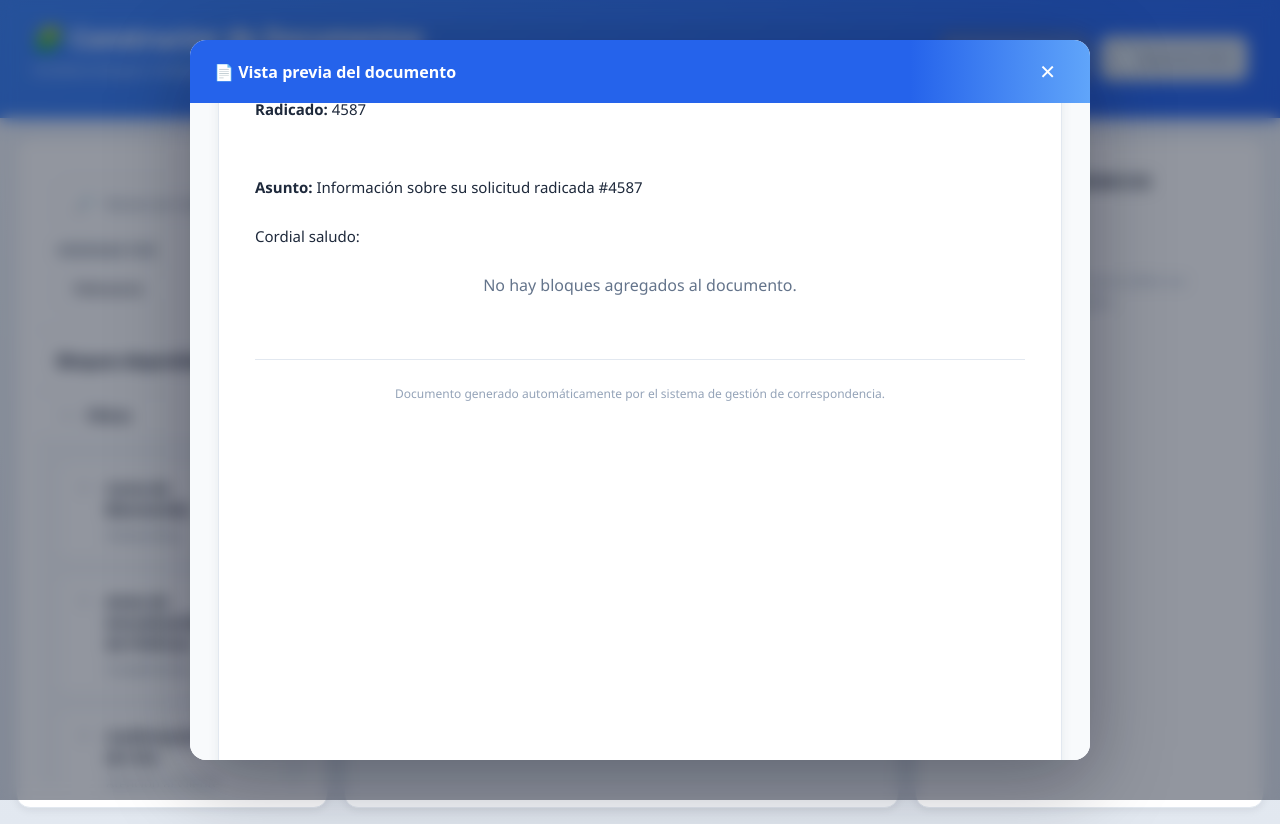
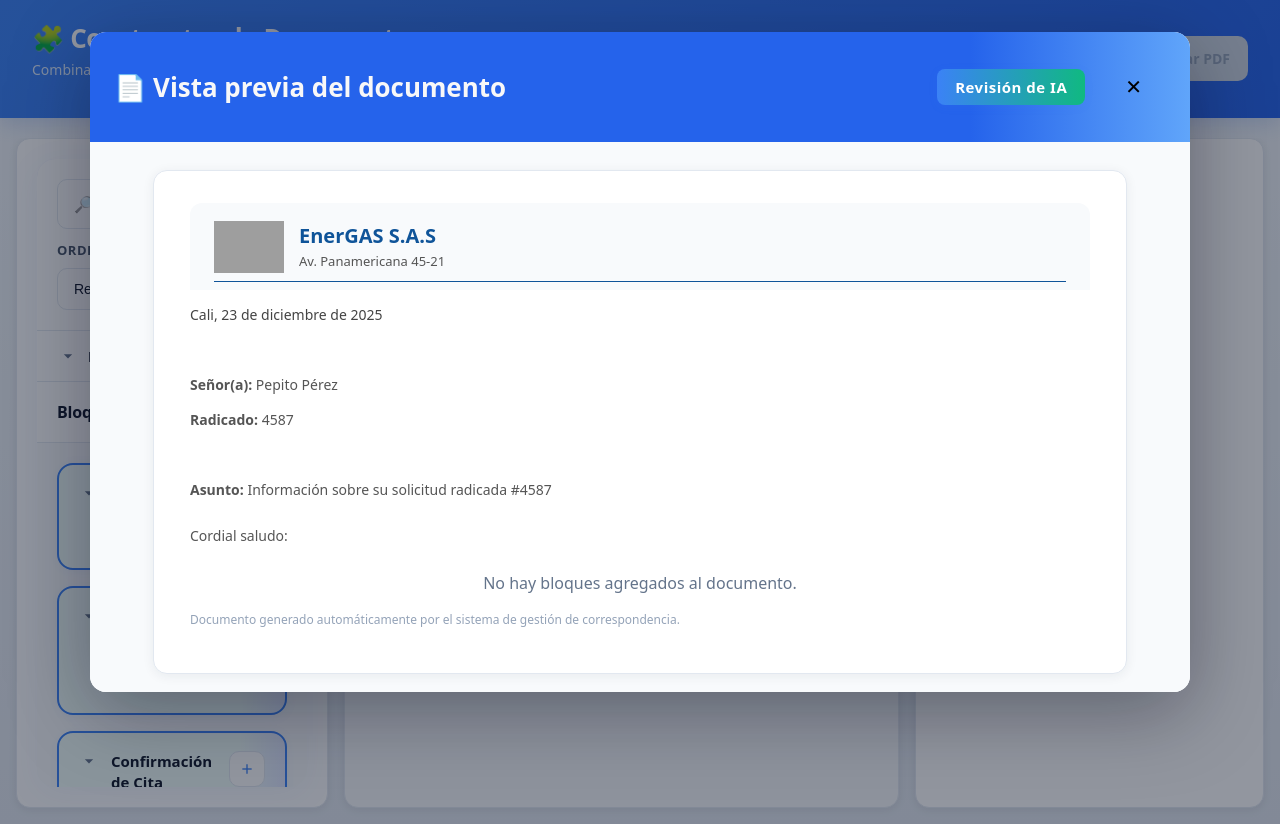
Before and after one commit to ProxityGit/Blocket, a React (Vite) app: page /constructor/1 in a window 1280 px wide. Both pictures are taken after a click on the button "👁️ Vista Previa". Built offline with nearby package versions, Linux system fonts and the light colour scheme; grey boxes are pictures that could not be loaded.

Commit message:
feat: Update styles and functionality for BlockList, DocumentEditor, and PreviewModal components

```diff
--- a/src/components/BlockList.css
+++ b/src/components/BlockList.css
@@ -24,8 +24,9 @@
   display:flex;
   flex-direction:column;
   height:100%;
-  background:var(--bg-subtle);
-  border-radius:var(--radius);
+  background:linear-gradient(135deg, #e0e7ff 0%, #f0fdfa 100%);
+  border-radius:18px;
+  box-shadow:0 6px 32px rgba(59,130,246,0.08);
   overflow:hidden;
 }
 
@@ -38,6 +39,74 @@
   background:var(--bg-card);
   border-bottom:1px solid var(--line);
   box-shadow:var(--shadow-sm);
+}
+
+/* Barra de pestañas/tabs */
+.tabs-bar{
+  display:flex;
+  align-items:center;
+  gap:4px;
+  padding:12px 20px;
+  background:var(--bg-card);
+  border-bottom:2px solid var(--line);
+  overflow-x:auto;
+  overflow-y:hidden;
+}
+.tabs-bar::-webkit-scrollbar{
+  height:4px;
+}
+.tabs-bar::-webkit-scrollbar-track{
+  background:var(--bg-subtle);
+}
+.tabs-bar::-webkit-scrollbar-thumb{
+  background:var(--muted);
+  border-radius:4px;
+}
+
+.tab-item{
+  display:flex;
+  align-items:center;
+  gap:8px;
+  padding:10px 18px;
+  background:transparent;
+  border:none;
+  border-bottom:3px solid transparent;
+  color:var(--text-secondary);
+  font-size:14px;
+  font-weight:600;
+  cursor:pointer;
+  transition:all 0.2s ease;
+  white-space:nowrap;
+  position:relative;
+}
+.tab-item:hover{
+  color:var(--brand);
+  background:var(--bg-subtle);
+  border-radius:8px 8px 0 0;
+}
+.tab-item.active{
+  color:var(--brand);
+  border-bottom-color:var(--brand);
+}
+.tab-item.active:hover{
+  background:transparent;
+}
+
+.tab-icon{
+  font-size:18px;
+  display:flex;
+  align-items:center;
+}
+
+.tab-badge{
+  background:var(--brand);
+  color:#fff;
+  font-size:11px;
+  font-weight:700;
+  padding:2px 6px;
+  border-radius:10px;
+  min-width:20px;
+  text-align:center;
 }
 
 .search-wrap{
@@ -142,6 +211,7 @@
   border-bottom:1px solid var(--line);
   background:var(--bg-card);
   box-shadow:var(--shadow-sm);
+
 }
 .filters-toggle{
   width:100%;
@@ -150,7 +220,7 @@
   gap:10px;
   padding:14px 20px;
   background:transparent;
-  border:0;
+  border:1;
   cursor:pointer;
   color:var(--text);
   font-weight:600;
@@ -181,8 +251,11 @@
 }
 
 .filters-panel{
-  padding:0 20px 20px;
+  padding:12px 20px 16px 20px;
   animation:slideDown 0.2s ease;
+  display:flex;
+  flex-direction:column;
+  gap:10px;
 }
 
 @keyframes slideDown {
@@ -191,16 +264,21 @@
 }
 
 .filters-grid{
-  display:grid;
-  grid-template-columns:repeat(3,minmax(0,1fr));
-  gap:14px;
+  display:flex;
+  flex-direction:column;
+  gap:12px;
+  justify-content:flex-start;
 }
 @media (max-width: 900px){ .filters-grid{ grid-template-columns:1fr; } }
 
 .filter-field{
   display:flex;
   flex-direction:column;
-  gap:8px;
+  align-items:flex-start;
+  gap:4px;
+  background:transparent;
+  border-radius:8px;
+  padding:0;
 }
 .filter-label{
   font-size:13px;
@@ -208,10 +286,11 @@
   font-weight:600;
   text-transform:uppercase;
   letter-spacing:0.5px;
+  margin-right:0;
 }
 .filter-select{
   padding:12px 16px;
-  border:1px solid var(--line);
+  border:1.5px solid var(--line);
   border-radius:10px;
   background:var(--bg);
   font-size:14px;
@@ -277,6 +356,8 @@
 }
 .chip-soft{
   background:var(--chip);
+  color:var(--text-secondary);
+  font-weight:500;
 }
 
 .btn{
@@ -286,6 +367,10 @@
   font-size:13px;
   transition:all 0.2s ease;
   border:none;
+}
+
+.btn:focus{
+  outline:none;
 }
 .btn-primary{
   padding:10px 18px;
@@ -314,10 +399,14 @@
   background:transparent;
   color:var(--brand);
   border:1.5px solid var(--line);
+  outline:none;
 }
 .btn-ghost:hover{
   background:var(--bg-subtle);
   border-color:var(--brand);
+}
+.btn-ghost:focus{
+  outline:none;
 }
 .btn-pill{
   padding:8px 16px;
@@ -364,21 +453,21 @@
 
 /* Tarjeta de bloque */
 .block-item{
-  border:1px solid var(--line);
-  border-radius:var(--radius);
-  background:var(--bg-card);
-  margin-bottom:12px;
-  transition:all 0.2s ease;
-  box-shadow:var(--shadow-sm);
+  border:2px solid #3b82f6;
+  border-radius:16px;
+  background:linear-gradient(90deg, #f0fdfa 80%, #e0e7ff 100%);
+  margin-bottom:16px;
+  transition:all 0.2s cubic-bezier(.4,0,.2,1);
+  box-shadow:0 2px 12px rgba(59,130,246,0.07);
 }
 .block-item:hover{
-  border-color:#cbd5e1;
-  box-shadow:var(--shadow-md);
-  transform:translateY(-2px);
+  border-color:#2563eb;
+  box-shadow:0 8px 32px rgba(59,130,246,0.13);
+  transform:scale(1.03);
 }
 .block-item.expanded{
-  box-shadow:var(--shadow-lg);
-  border-color:var(--brand);
+  box-shadow:0 12px 36px rgba(16,185,129,0.13);
+  border-color:#10b981;
 }
 .block-item.disabled{
   opacity:.75;
@@ -389,18 +478,19 @@
   display:flex;
   align-items:flex-start;
   gap:12px;
-  padding:16px;
+  padding:18px 20px;
   cursor:pointer;
-  transition:background 0.2s ease;
+  transition:background 0.2s cubic-bezier(.4,0,.2,1);
 }
 .block-head:hover{
-  background:var(--bg-subtle);
+  background:rgba(59,130,246,0.07);
 }
 .block-main{
   flex:1;
   min-width:0;
   display:flex;
   flex-direction:column;
+  color:#0f172a;
   gap:6px;
 }
 .block-title{
@@ -419,12 +509,15 @@
   flex-shrink:0;
 }
 
-/* Panel detallado */
+/* Panel detallado con id, tipo y causal*/
 .block-panel{
-  border-top:1px solid var(--line);
+  border:1px solid var(--line);
   padding:16px;
   background:var(--bg-subtle);
-  animation:slideDown 0.2s ease;
+transition:all 0.6s ease;
+  border-radius: 12px;
+
+
 }
 .panel-grid{
   display:flex;
@@ -438,6 +531,7 @@
   padding:12px 0;
   border-bottom:1px solid var(--line);
   transition:background 0.15s ease;
+  line-height: 1;
 }
 .panel-item:hover{
   background:var(--bg-card);
--- a/src/components/BlockList.jsx
+++ b/src/components/BlockList.jsx
@@ -171,11 +171,7 @@ export default function BlockList({ bloques, documento, onAgregar }) {
         </div>
       </div>
 
-      {/* Header con contador */}
-      <div className="blocklist-header">
-        <h3>Bloques disponibles</h3>
-        <span className="count">{bloquesOrdenados.length}</span>
-      </div>
+
 
       {/* Filtros */}
       <section className="filters-wrap">
@@ -219,6 +215,12 @@ export default function BlockList({ bloques, documento, onAgregar }) {
         )}
       </section>
 
+       {/* Header con contador */}
+      <div className="blocklist-header">
+        <h3>Bloques disponibles</h3>
+        <span className="count">{bloquesOrdenados.length}</span>
+      </div>
+
       {/* Lista */}
       <div className="blocklist-content">
         {bloquesOrdenados.map(b => (
--- a/src/components/DocumentEditor.css
+++ b/src/components/DocumentEditor.css
@@ -1,3 +1,44 @@
+.print-mode .documento-panel,
+.print-mode .document-header,
+.print-mode .letter-meta,
+.print-mode .letter-saludo,
+.print-mode .bloque-body-acordeon {
+  padding-left: 64px !important;
+  padding-right: 64px !important;
+  margin-left: 0 !important;
+  margin-right: 0 !important;
+  font-size: 16px !important;
+}
+/* Estilos para exportación PDF (print-mode) */
+.print-mode .bloque-header-acordeon,
+.print-mode .bloque-toolbar,
+.print-mode .acordeon-toggle,
+.print-mode .remove-btn,
+.print-mode .btn-conector {
+  display: none !important;
+}
+.print-mode .bloque-body-acordeon {
+  padding: 0 48px 12px 48px !important;
+}
+.print-mode .documento-panel {
+  padding: 48px 48px 48px 48px !important;
+}
+.print-mode .documento-panel {
+  background: #fff !important;
+  box-shadow: none !important;
+  border-radius: 0 !important;
+  width: 794px !important;
+  min-height: 1123px !important;
+  margin: 0 auto !important;
+  font-size: 16px !important;
+  color: #222 !important;
+}
+.print-mode .bloque-editable {
+  box-shadow: none !important;
+  border: none !important;
+  margin-bottom: 0 !important;
+  background: transparent !important;
+}
 .bloque-justificado {
   text-align: justify;
 }
@@ -28,25 +69,24 @@
 }
 /* --- Bloques acordeón modernos --- */
 .bloque-acordeon {
-  background: #fff;
-  border-radius: 14px;
-  box-shadow: 0 4px 24px rgba(30,41,59,0.10);
-  margin-bottom: 22px;
-  border: 1.5px solid #e0e7ef;
+  background: #ffffff;
+  border-radius: 10px;
+  box-shadow: 0 2px 8px rgba(30,41,59,0.07);
+  margin-bottom: 18px;
+  border: 2.5px solid #e5e7eb;
   transition: box-shadow 0.18s, border 0.18s;
-  overflow: hidden;
+  overflow: visible;
   position: relative;
 }
 .bloque-acordeon.open {
   box-shadow: 0 8px 32px rgba(37,99,235,0.13);
-  border-color: #2563eb;
 }
 .bloque-header-acordeon {
   display: flex;
   align-items: center;
   gap: 16px;
   padding: 18px 22px 18px 18px;
-  background: linear-gradient(90deg, #f1f5f9 80%, #e0e7ef 100%);
+  background: #ffffff;
   cursor: pointer;
   font-weight: 600;
   font-size: 1.08em;
@@ -55,7 +95,7 @@
   user-select: none;
 }
 .bloque-header-acordeon:hover {
-  background: linear-gradient(90deg, #e0e7ef 80%, #f1f5f9 100%);
+  background: #f5f7fa;
 }
 .drag-handle {
   font-size: 1.3em;
@@ -75,8 +115,16 @@
 .bloque-body-acordeon {
   padding: 18px 24px 22px 24px;
   background: #f8fafc;
+  border-radius: 0 0 10px 10px;
   animation: fadeIn 0.2s;
-}
+  /* Colores modernos para los bordes según el orden se aplican por clase adicional */
+/* Colores para los primeros 6 bloques, puedes agregar más si lo necesitas */
+.bloque-acordeon.bloque-orden-1 { border-color: #2563eb !important; border-width: 2.5px !important; }
+.bloque-acordeon.bloque-orden-2 { border-color: #10b981 !important; border-width: 2.5px !important; }
+.bloque-acordeon.bloque-orden-3 { border-color: #f59e42 !important; border-width: 2.5px !important; }
+.bloque-acordeon.bloque-orden-4 { border-color: #e11d48 !important; border-width: 2.5px !important; }
+.bloque-acordeon.bloque-orden-5 { border-color: #6366f1 !important; border-width: 2.5px !important; }
+.bloque-acordeon.bloque-orden-6 { border-color: #14b8a6 !important; border-width: 2.5px !important; }
 .bloque-toolbar {
   display: flex;
   align-items: center;
--- a/src/components/DocumentEditor.jsx
+++ b/src/components/DocumentEditor.jsx
@@ -25,7 +25,8 @@ function DocumentEditor({
   tenantHeader,
   camposValores,
 }) {
-  const [openIdx, setOpenIdx] = useState(null);
+  const [openIdxs, setOpenIdxs] = useState([]);
+  console.log("[DEBUG] opcionesConector:", opcionesConector);
   return (
     <div className="documento-panel">
       <div className="documento" ref={docRef}>
@@ -49,16 +50,15 @@ function DocumentEditor({
                   return (
                     <Draggable key={b.id} draggableId={String(b.id)} index={i}>
                       {(provided, snapshot) => {
-                        const isOpen = openIdx === i;
+                        const isOpen = openIdxs.includes(i);
+                        const ordenClass = `bloque-orden-${(i % 6) + 1}`;
                         return (
                           <div
                             ref={provided.innerRef}
                             {...provided.draggableProps}
-
-
-                            className={`bloque-editable bloque-acordeon ${snapshot.isDragging ? "dragging" : ""} ${isOpen ? "open" : ""}`}
+                            className={`bloque-editable bloque-acordeon ${ordenClass} ${snapshot.isDragging ? "dragging" : ""} ${isOpen ? "open" : ""}`}
                           >
-                            <div className="bloque-header-acordeon" onClick={() => setOpenIdx(isOpen ? null : i)}>
+                            <div className="bloque-header-acordeon" onClick={() => setOpenIdxs(isOpen ? openIdxs.filter(idx => idx !== i) : [...openIdxs, i])}>
                               <span className="drag-handle" {...provided.dragHandleProps} title="Arrastrar para mover">☰</span>
                               <span className="bloque-titulo">{b.titulo}</span>
                               <span className={`status-tag ${completo ? "completo" : "pendiente"}`}
@@ -98,7 +98,11 @@ function DocumentEditor({
                                         : "➕ Agregar conector"}
                                     </button>
                                     <div className="conector-dropdown">
-                                      {opcionesConector.map((opt, idx) => (
+                                      {/* DEBUG: Mostrar opciones de conector */}
+                                      {opcionesConector && opcionesConector.length === 0 && (
+                                        <div className="conector-option">No hay conectores disponibles</div>
+                                      )}
+                                      {opcionesConector && opcionesConector.map((opt, idx) => (
                                         <div
                                           key={idx}
                                           className="conector-option"
--- a/src/components/LetterHeader.css
+++ b/src/components/LetterHeader.css
@@ -1,3 +1,12 @@
+.print-mode .letter-header,
+.print-mode .letter-company,
+.print-mode .letter-meta,
+.print-mode .letter-saludo {
+  padding-left: 0px !important;
+  padding-right: 30px !important;
+  margin-left: 0 !important;
+  margin-right: 0 !important;
+}
 /* ========== LETTER HEADER STYLES ========== */
 
 .letter-header {
@@ -45,7 +54,7 @@
 
 /* --- Fecha y destinatario --- */
 .letter-meta {
-  font-size: 15px;
+  font-size: 14px;
   margin-bottom: 25px;
 }
 
@@ -58,5 +67,5 @@
 /* --- Saludo --- */
 .letter-saludo {
   margin-bottom: 25px;
-  font-size: 15px;
+  font-size: 14px;
 }
--- a/src/components/PreviewModal.css
+++ b/src/components/PreviewModal.css
@@ -73,22 +73,30 @@
 }
 .preview-overlay {
   position: fixed;
-  inset: 0;
+  top: 0;
+  left: 0;
+  width: 100vw;
+  height: 100vh;
   background: rgba(15, 23, 42, 0.45);
   display: flex;
-  align-items: center;
+  align-items: flex-start;
   justify-content: center;
   z-index: 9999;           /* por encima de todo */
+  padding-top: 32px;
 }
 
 
 .preview-modal {
-  width: min(900px, 96vw);
+  width: min(1100px, 98vw);
   background: #fff;
   border-radius: 16px;
   box-shadow: 0 20px 80px rgba(2, 6, 23, 0.35);
-  overflow: hidden;
+  overflow-y: auto;
+  max-height: 90vh;
   padding-bottom: 0;
+  color: #555;
+  margin-right: auto;
+  margin-left: auto;
 }
 
 .preview-header {
@@ -97,7 +105,7 @@
   justify-content: space-between;
   padding: 14px 24px;
   background: linear-gradient(90deg, #2563eb 80%, #60a5fa 100%);
-  color: #fff;
+  color: #f8f8f8;
   border-top-left-radius: 14px;
   border-top-right-radius: 14px;
   border-bottom: none;
@@ -121,10 +129,12 @@
   border: 1.5px solid #e2e8f0;
   border-radius: 14px;
   width: 100%;
-  max-width: none;
+  max-width: 900px;
   min-width: 0;
   margin: 0 auto;
   box-shadow: 0 2px 12px rgba(30,41,59,0.07);
+  text-align: justify;
+  font-size: 16px;
 }
 .document-tenant-header {
   margin-bottom: 24px;
@@ -133,6 +143,6 @@
 .preview-block {
   margin: 18px 0 18px 0;
   text-align: justify;
-  font-size: 1.08rem;
+  font-size: 16px;
   line-height: 1.7;
 }
--- a/src/components/PreviewModal.jsx
+++ b/src/components/PreviewModal.jsx
@@ -49,6 +49,26 @@ export default function PreviewModal({
 
         <header className="preview-header">
           <h2>📄 Vista previa del documento</h2>
+          <div style={{display: 'flex', alignItems: 'center', gap: '16px'}}>
+            <button
+              type="button"
+              className="btn-ia-review"
+              style={{
+                background: 'linear-gradient(90deg, #3b82f6 0%, #10b981 100%)',
+                color: '#fff',
+                border: 'none',
+                borderRadius: '8px',
+                fontWeight: '600',
+                fontSize: '15px',
+                padding: '8px 18px',
+                boxShadow: '0 2px 8px rgba(59,130,246,0.10)',
+                cursor: 'pointer',
+                letterSpacing: '0.5px',
+                transition: 'background 0.2s',
+              }}
+            >
+              Revisión de IA
+            </button>
             <button
               type="button"
               className="close-btn"
@@ -57,6 +77,7 @@ export default function PreviewModal({
             >
               ✕
             </button>
+          </div>
         </header>
 
         {/* Solo la banda azul es fija. El resto scrollea normalmente. */}
--- a/src/pages/DocumentBuilder/DocumentBuilder.jsx
+++ b/src/pages/DocumentBuilder/DocumentBuilder.jsx
@@ -13,6 +13,14 @@ import PreviewModal from "../../components/PreviewModal";
 import { useParams } from "react-router-dom";
 
 export default function DocumentBuilder() {
+  // Permite reordenar los bloques por drag and drop
+  const onDragEnd = (result) => {
+    if (!result.destination) return;
+    const newDocumento = Array.from(documento);
+    const [moved] = newDocumento.splice(result.source.index, 1);
+    newDocumento.splice(result.destination.index, 0, moved);
+    setDocumento(newDocumento);
+  };
   const { idSolicitud } = useParams();
   const [documento, setDocumento] = useState([]);
   const [camposValores, setCamposValores] = useState({});
@@ -60,9 +68,10 @@ export default function DocumentBuilder() {
     let html = bloque.texto.trim();
     if (conector.trim()) {
       const limpio = conector.replace(/[.,;:\s]+$/g, "").trim();
+      // Modifica la primera letra después del conector a minúscula
       html = html.replace(
-        /<p([^>]*)>/i,
-        `<p$1><span class="conector-inline">${limpio}, </span>`
+        /<p([^>]*)>(\s*)([A-ZÁÉÍÓÚÑ])/i,
+        (match, pAttrs, space, firstChar) => `<p${pAttrs}><span class="conector-inline">${limpio}, </span>${space}${firstChar.toLowerCase()}`
       );
     }
     // Reemplaza los placeholders por los valores actuales
@@ -141,6 +150,7 @@ export default function DocumentBuilder() {
         <main className="panel panel-documento">
           <DocumentEditor
             documento={documento}
+            onDragEnd={onDragEnd}
             onQuitarBloque={quitarBloque}
             conectoresPorBloque={conectoresPorBloque}
             actualizarConector={actualizarConector}
--- a/src/utils/pdfGenerator.js
+++ b/src/utils/pdfGenerator.js
@@ -9,7 +9,7 @@ export const exportPDF = async (elementRef) => {
 
   try {
     const canvas = await html2canvas(el, {
-      scale: 2,
+      scale: 3,
       backgroundColor: "#ffffff",
       useCORS: true,
       windowWidth: el.scrollWidth,
```
Lines whose indentation alone changed are shown as unchanged.
